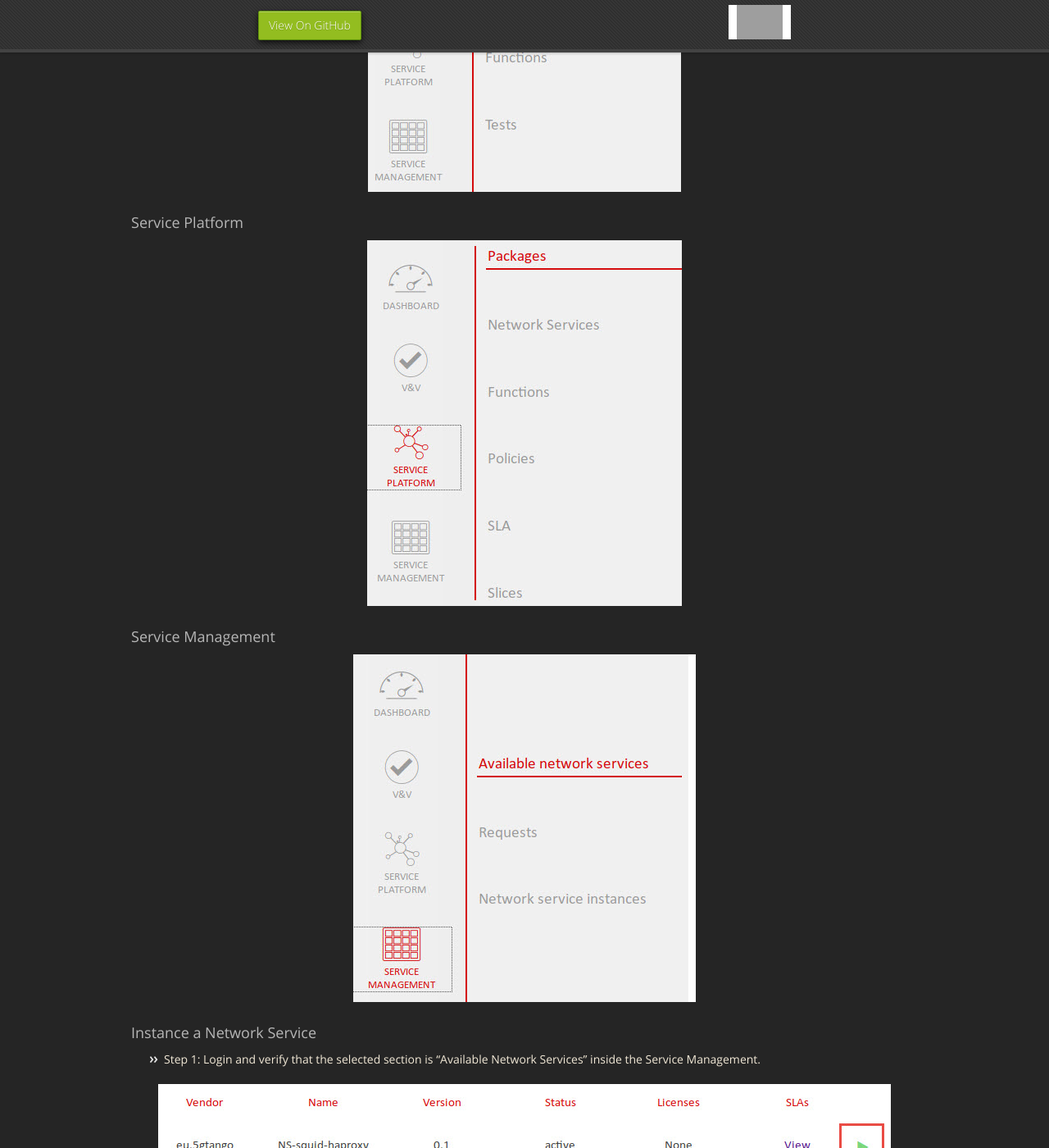
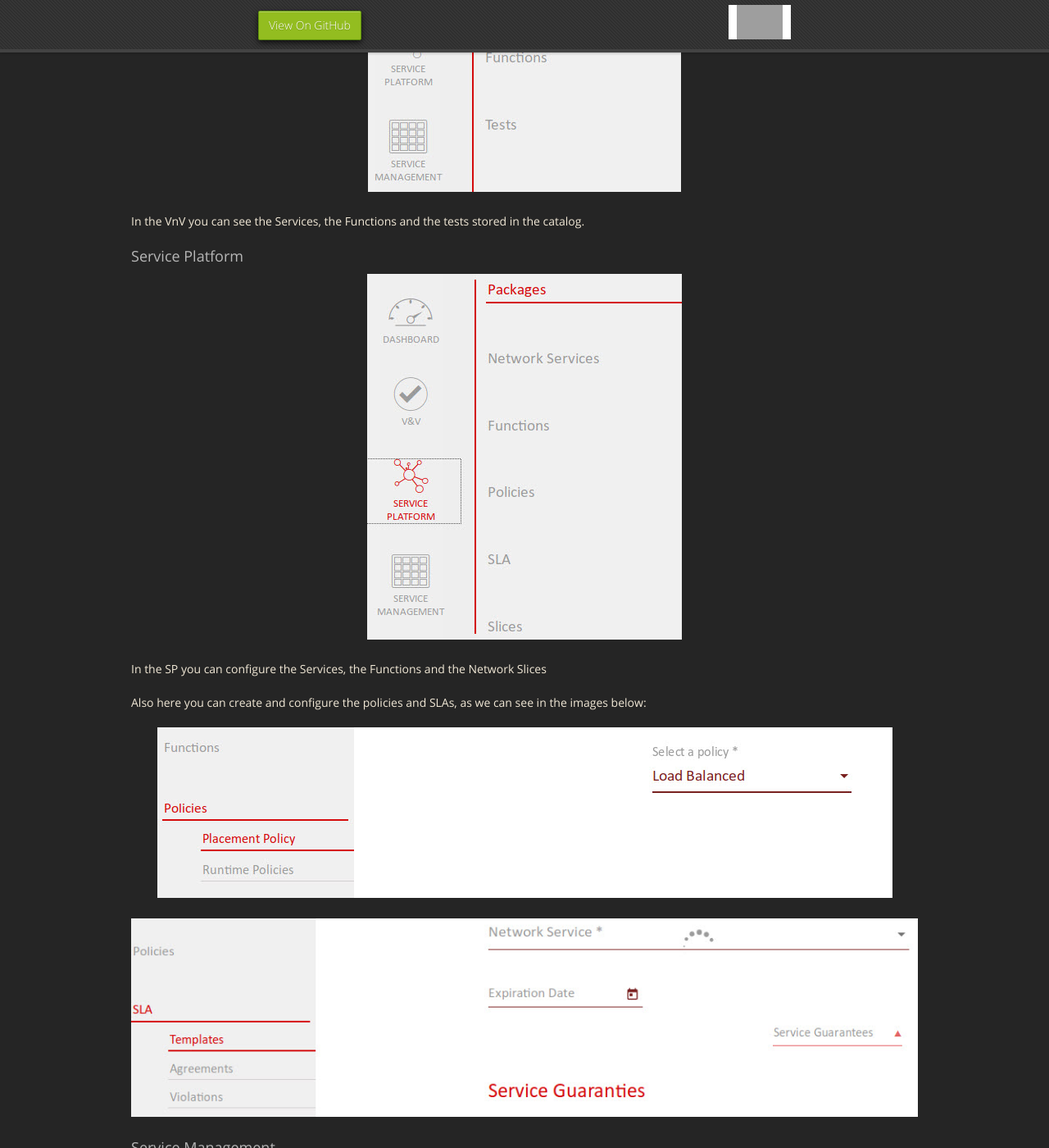
Before and after one commit to sonata-nfv/sonata-nfv.github.io, a Jekyll site: the page built from start_using.md, in a window 1280 px wide and 1400 px high, scrolled down 8097 px. Shown: the whole window at 82% size. Built offline with Jekyll 4.4.1, drawn with Linux system fonts in a browser that asks for light colours; nearby versions of some CDN libraries; our own code applies the rules of GitHub Pages for plain Markdown files; some of the changed text lies outside the part shown; grey boxes are pictures that could not be loaded.

Commit message:
Update start_using.md
Update start_using.md

```diff
--- a/start_using.md
+++ b/start_using.md
@@ -321,20 +321,29 @@ With this last step concluded successfully, the service remains ready to be inst
 
 <p align="center"><img src="images/vnv.jpg" /></p>
 
+In the VnV you can see the Services, the Functions and the tests stored in the catalog.
+
 ### Service Platform
 
 <p align="center"><img src="images/sp.jpg" /></p>
+
+In the SP you can configure the Services, the Functions and the Network Slices
+
+Also here you can create and configure the policies and SLAs, as we can see in the images below:
+
+<p align="center"><img src="images/policies.jpg" /></p>
+<p align="center"><img src="images/slas.jpg" /></p>
+
 
 ### Service Management
 
 <p align="center"><img src="images/sm.jpg" /></p>
 
+Here is where you can work with your Network Services. You can deploy, check the status and terminate them.
 
 
 
-
-
-### Instance a Network Service
+### Instantiating a Network Service
 
 -   Step 1: Login and verify that the selected section is “Available Network Services” inside the Service Management.
 
```
